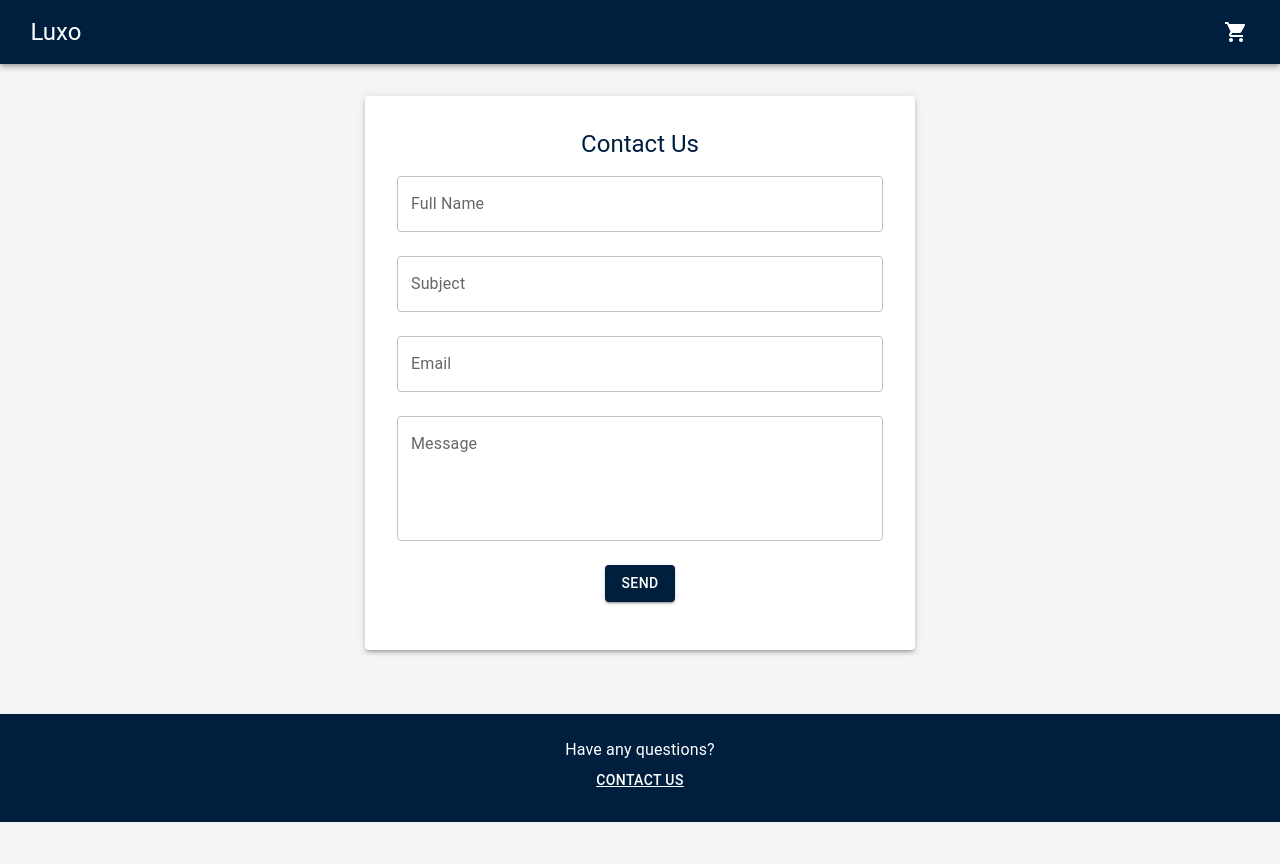
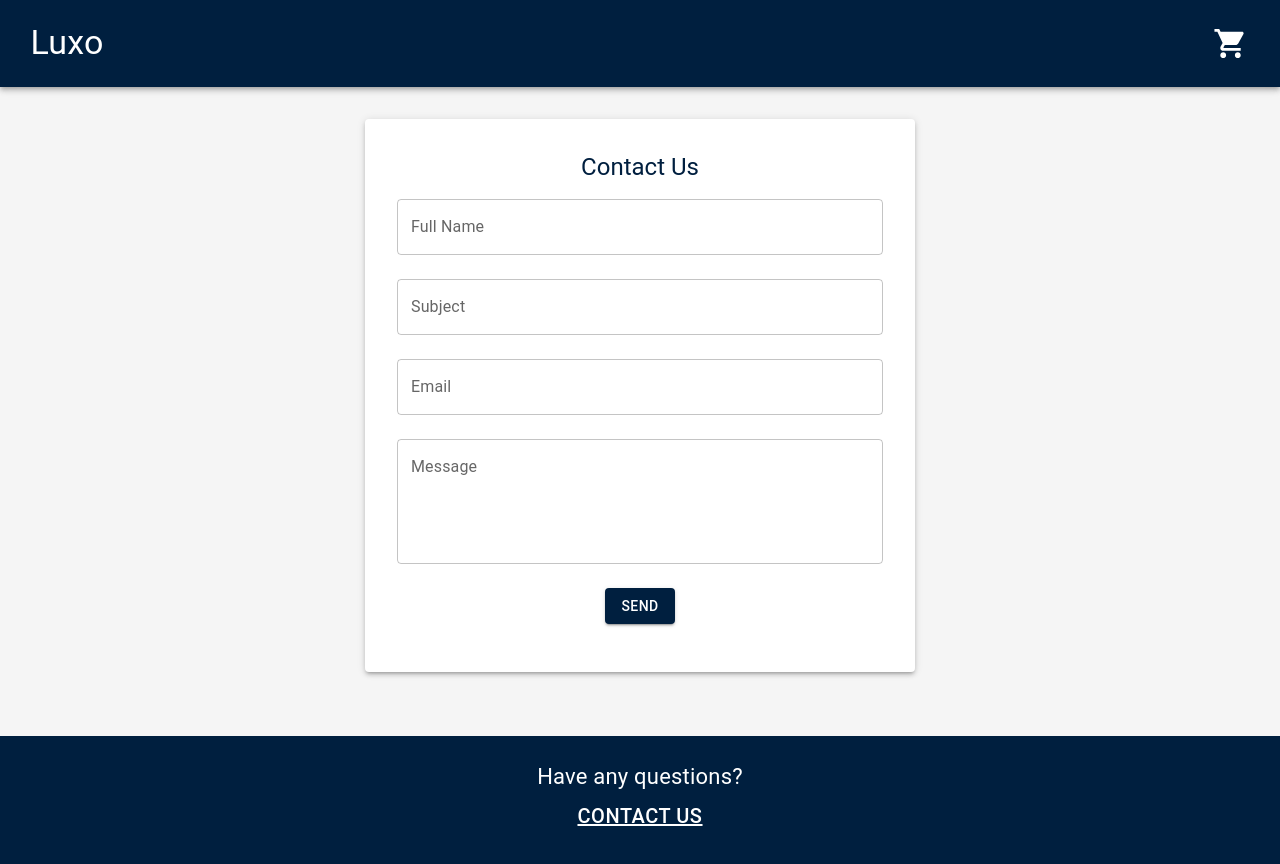
Before and after one commit to NoroffFEU/jsfw-2025-v1-hanna-jsframeworks, a React (Vite) app: page /contact in a window 1280 px wide. Before the commit the page ends 822 px from the top, so only its background shows below. Built offline with nearby package versions, Linux system fonts and the light colour scheme.

Commit message:
style(typography): tighten hierarchy + header spacing (h1/h2/h3, larger logo/footer/cart text, extra header padding)

```diff
--- a/src/components/AllProducts/AllProducts.tsx
+++ b/src/components/AllProducts/AllProducts.tsx
@@ -64,7 +64,7 @@ function Products() {
         }}
       >
         <Box>
-          <Typography variant="h6" sx={{ color: "#001f3f" }}>
+          <Typography variant="h5" component="h2" sx={{ color: "#001f3f" }}>
             Showing Products
           </Typography>
         </Box>
--- a/src/components/Footer/Footer.tsx
+++ b/src/components/Footer/Footer.tsx
@@ -21,12 +21,13 @@ function Footer() {
         mt: 4,
       }}
     >
-      <Typography>Have any questions?</Typography>
+      <Typography fontSize={22}>Have any questions?</Typography>
       <Button
         onClick={() => navigate("/contact")}
         variant="text"
         sx={{
           color: "#ffffff",
+          fontSize: 20,
           textDecoration: "underline",
           "&:hover": {
             color: "#aad8ff",
--- a/src/components/Header/Header.tsx
+++ b/src/components/Header/Header.tsx
@@ -22,10 +22,13 @@ function Header() {
 
   return (
     <AppBar position="static" sx={{ backgroundColor: "#001f3f" }}>
-      <Toolbar sx={{ display: "flex", justifyContent: "space-between" }}>
+      <Toolbar
+        sx={{ display: "flex", justifyContent: "space-between", pt: 2, pb: 2 }}
+      >
         <Box component={Link} to="/" sx={{ textDecoration: "none" }}>
           <Typography
-            variant="h5"
+            component="h1"
+            variant="h4"
             sx={{
               p: 0.8,
               color: "white",
@@ -51,7 +54,7 @@ function Header() {
           }}
         >
           <Badge badgeContent={totalQuantity}>
-            <ShoppingCartIcon />
+            <ShoppingCartIcon fontSize="large" />
           </Badge>
         </IconButton>
       </Toolbar>
--- a/src/components/Product/Product.tsx
+++ b/src/components/Product/Product.tsx
@@ -41,7 +41,9 @@ function Product({ product }: ProductProps) {
         }}
       />
       <CardContent sx={{ height: 200 }}>
-        <Typography variant="h6">{product.title}</Typography>
+        <Typography component="h3" variant="h6">
+          {product.title}
+        </Typography>
         <Typography variant="body1" color="text.secondary">
           {hasRating ? `${product.rating.toFixed(1)} / 5 ⭐` : "No ratings yet"}
         </Typography>
--- a/src/components/ProductInfo/ProductInfo.tsx
+++ b/src/components/ProductInfo/ProductInfo.tsx
@@ -68,7 +68,9 @@ function ProductInfo({ product }: Props) {
         />
 
         <CardContent sx={{ flex: 1 }}>
-          <Typography variant="h4">{product.title}</Typography>
+          <Typography component="h2" variant="h4">
+            {product.title}
+          </Typography>
           {product.tags.length > 0 && (
             <Stack direction="row" spacing={1} sx={{ mb: 1, flexWrap: "wrap" }}>
               {product.tags.map((tag) => (
```
